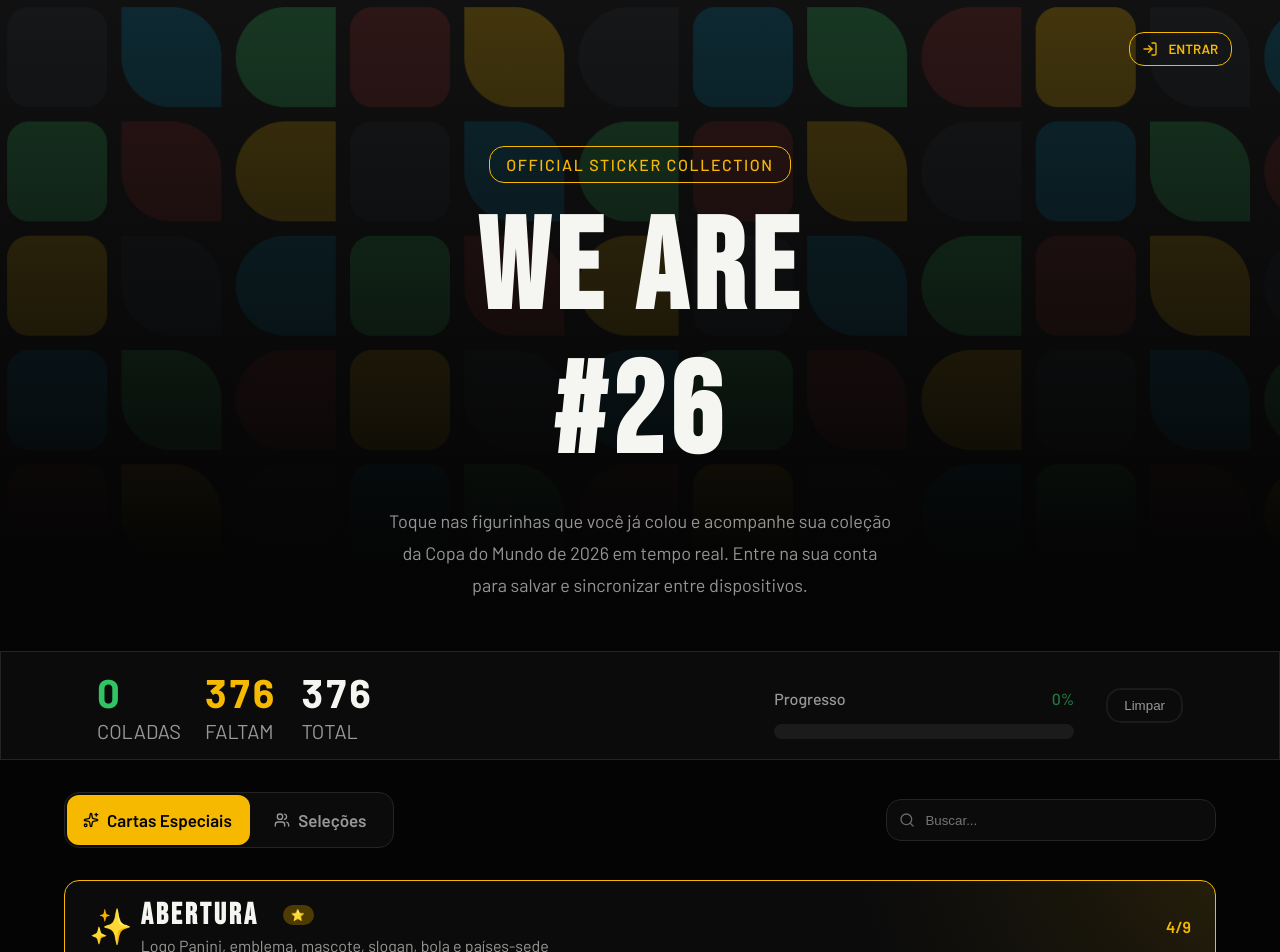
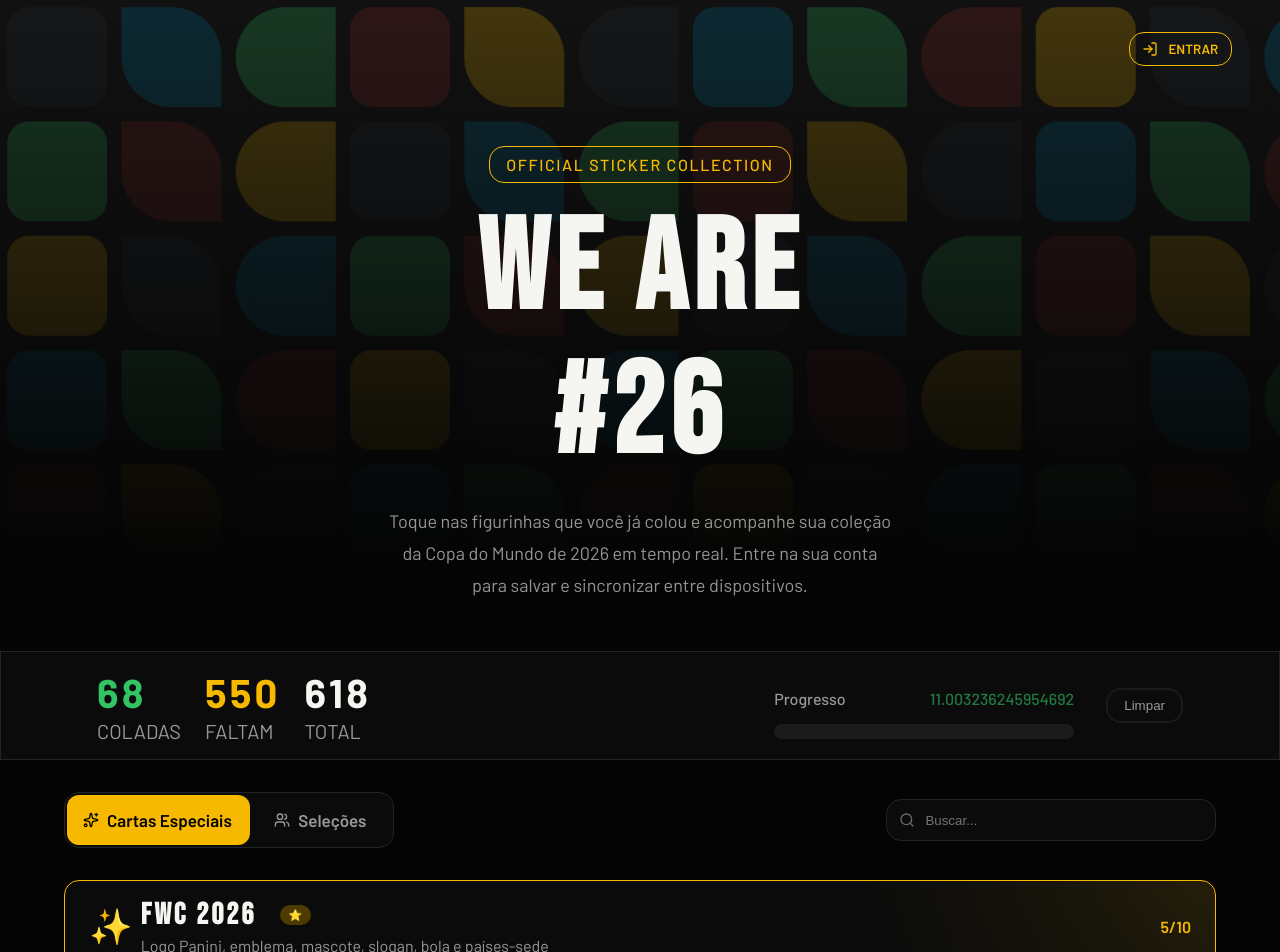
Before and after one commit to diegomendes80/We-26, a React (Vite) app in the folder We-26/: page / in a window 1280 px wide. Shown: the top 952 px of the page. Built offline with nearby package versions, Linux system fonts and the light colour scheme.

Commit message:
logic of sticker progress

```diff
--- a/We-26/src/components/Main/Album/Album.jsx
+++ b/We-26/src/components/Main/Album/Album.jsx
@@ -3,14 +3,14 @@
 import { useState } from 'react';
 import './album.scss';
 
-export function Album(){
+export function Album({onCountChange}){
 
     const [tab, setTab] = useState("especiais");
 
     return (
         <section className="album">
             <AlbumMenu tab={tab} setTab={setTab}></AlbumMenu>
-            <CardSection tab={tab}></CardSection>
+            <CardSection tab={tab} onCountChange={onCountChange}></CardSection>
         </section>
     )
 }
--- a/We-26/src/components/Main/CardSection/CardSection.jsx
+++ b/We-26/src/components/Main/CardSection/CardSection.jsx
@@ -1,10 +1,11 @@
-import { useState } from "react";
+import { useEffect, useState } from "react";
 import "./cardSection.scss";
 import { EspecialContainer } from "./EspecialContainer/EspecialContainer";
 import { SelecoesContainer } from "./SelecoesContainer/SelecoesContainer";
 
-export function CardSection({ tab }) {
+export function CardSection({ tab, onCountChange }) {
   const [abertura, setAbertura] = useState([
+    { number: 0, marked: true },
     { number: 1, marked: true },
     { number: 2, marked: false },
     { number: 3, marked: true },
@@ -17,6 +18,7 @@
   ]);
 
   const [fifaMuseum, setFifaMuseum] = useState([
+    { number: 0, marked: false },
     { number: 1, marked: false },
     { number: 2, marked: true },
     { number: 3, marked: true },
@@ -53,6 +55,7 @@
     { number: 1, marked: false },
     { number: 2, marked: false },
     { number: 3, marked: false },
+    { number: 4, marked: false }
   ]);
 
   const [escudos, setEscudos] = useState([
@@ -457,13 +460,32 @@
     );
   }
 
+
+const allCards = [
+  abertura, fifaMuseum, estadiosSede, cromos, escudos,
+  eua, mexico, canada, brasil, argentina, uruguai, colombia,
+  equador, paraguai, panama, curacao, haiti, inglaterra, franca,
+  alemanha, espanha, portugal, holanda, croacia, noruega, austria,
+  belgica, escocia, suica, italia, turquia, republicaTcheca, suecia,
+  japao, ira, coreiaDoSul, australia, catar, arabiaSaudita, uzbequistao,
+  jordania, iraque, marrocos, algeria, egito, costadoMarfim, tunisia,
+  africaDoSul, gana, senegal, caboVerde, rdCongo, novaZelandia,
+];
+
+const totalCards = allCards.reduce((acc, arr) => acc + arr.length, 0);
+const markedCards = allCards.reduce((acc, arr) => acc + arr.filter(c => c.marked).length, 0);
+
+useEffect (() => {
+  onCountChange({marked: markedCards, total: totalCards});
+}, [markedCards]);
+
   if (tab === "especiais") {
     return (
       <section className="card-section">
         <EspecialContainer
           onToggle={(i) => toggleCard(setAbertura, i)}
           cards={abertura}
-          title="Abertura"
+          title="FWC 2026"
           icon="✨"
           description="Logo Panini, emblema, mascote, slogan, bola e países-sede"
         />
--- a/We-26/src/components/Main/MainSection/MainSection.jsx
+++ b/We-26/src/components/Main/MainSection/MainSection.jsx
@@ -1,12 +1,15 @@
 import './MainSection.scss';
 import { Progress } from '../Progress/Progress';
 import { Album } from '../Album/Album';
+import { useState } from 'react';
 
 export function MainSection(){
+    const [cardControl, setCardControl] = useState({marked:0, total:0})
+
     return (
         <section className="main-section">
-            <Progress></Progress>
-            <Album></Album>
+            <Progress total={cardControl.total} marked={cardControl.marked}></Progress>
+            <Album onCountChange={setCardControl}></Album>
         </section>
     )
 }
--- a/We-26/src/components/Main/Progress/Progress.jsx
+++ b/We-26/src/components/Main/Progress/Progress.jsx
@@ -1,21 +1,21 @@
 import './progress.scss';
 
-export function Progress(){
+export function Progress({total, marked}){
     return (
         <div className="progress">
             <div className="progress__display">
                 <div className="coladas">
-                    <p className="coladas__result">0</p>
+                    <p className="coladas__result">{marked}</p>
                     <p className='display-info-name'>Coladas</p>
                 </div>
 
                 <div className="faltam">
-                    <p className="faltam__result">376</p>
+                    <p className="faltam__result">{total - marked}</p>
                     <p className='display-info-name'>Faltam</p>
                 </div>
 
                 <div className="Total">
-                    <p className="total__result">376</p>
+                    <p className="total__result">{total}</p>
                     <p className='display-info-name'>Total</p>
                 </div>
             </div>
@@ -23,7 +23,7 @@
             <div className="progress__exibition">
                 <div className="exibition__bar">
                     <div className="bar__info">
-                        <p>Progresso</p> <p>0%</p>
+                        <p>Progresso</p> <p>{(marked/total)*100}</p>
                     </div>
 
                     <div className="bar__div"></div>
```
